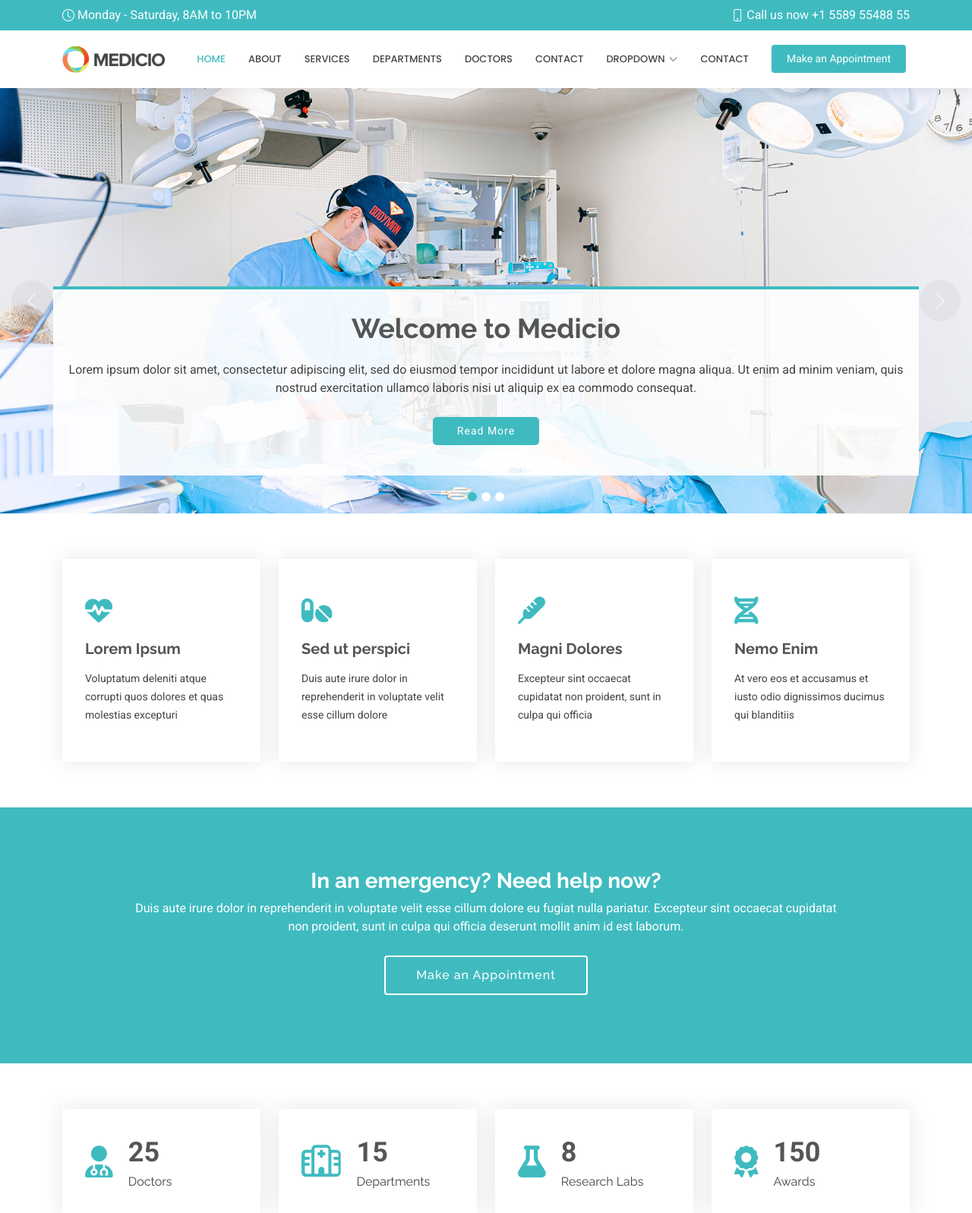
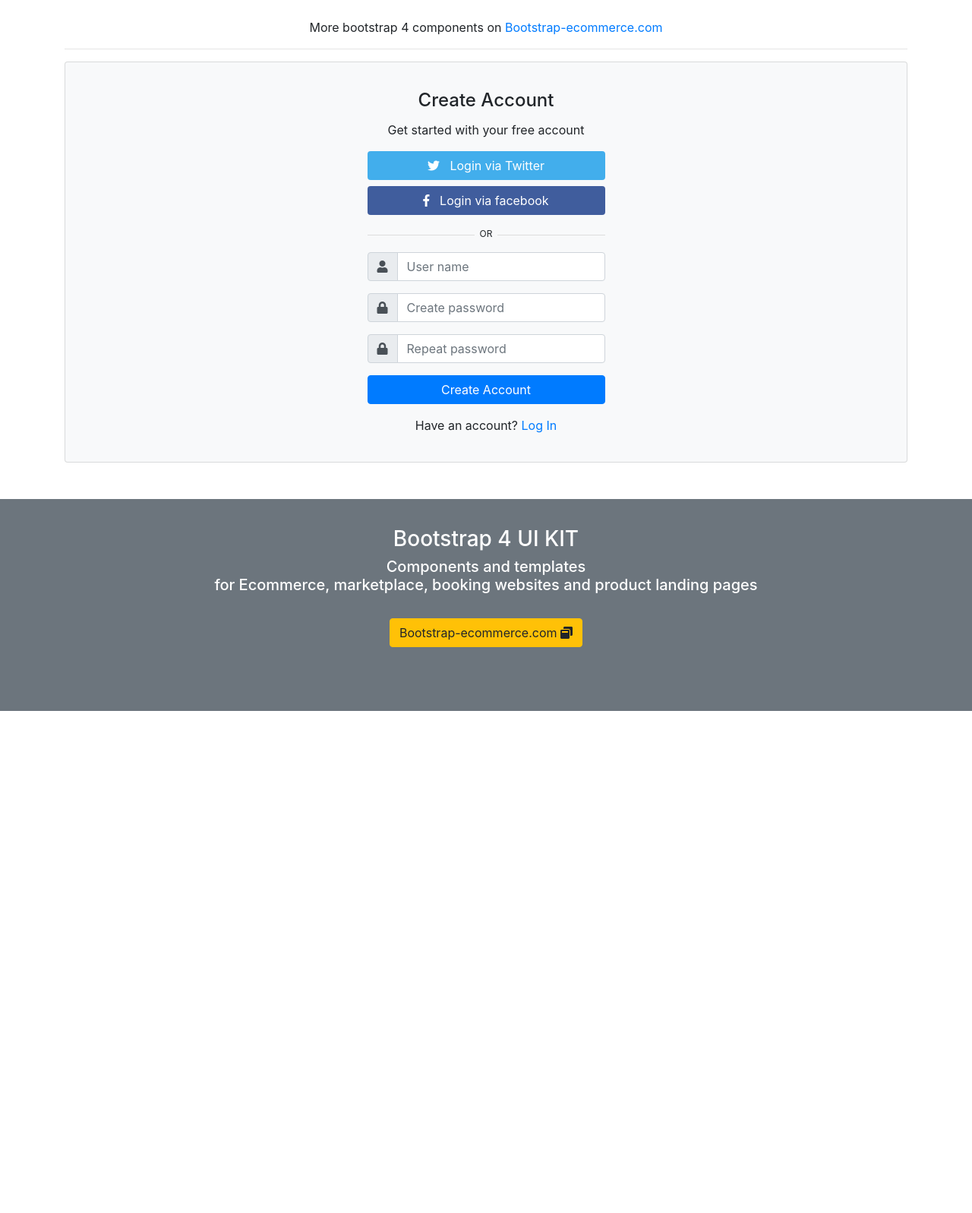
Before and after one commit to kev272/HospitalPlus, a Django app: page / in a window 1280 px wide. Shown: the top 1597 px of the page at 76% size. After the commit the page ends 936 px from the top, so only its background shows below. Run offline with Django 5.2, Linux system fonts and the light colour scheme; some libraries are stand-ins or nearby versions.

Commit message:
third commit

```diff
--- /dev/null
+++ b/Templates/Register.html
@@ -0,0 +1,75 @@
+<link href="//maxcdn.bootstrapcdn.com/bootstrap/4.0.0/css/bootstrap.min.css" rel="stylesheet" id="bootstrap-css">
+<script src="//maxcdn.bootstrapcdn.com/bootstrap/4.0.0/js/bootstrap.min.js"></script>
+<script src="//cdnjs.cloudflare.com/ajax/libs/jquery/3.2.1/jquery.min.js"></script>
+<!------ Include the above in your HEAD tag ---------->
+
+<link rel="stylesheet" href="https://use.fontawesome.com/releases/v5.0.8/css/all.css">
+
+{% load static %}
+<link rel="stylesheet" href="{% static 'css/register.css' %}">
+
+<div class="container">
+<br>  <p class="text-center">More bootstrap 4 components on <a href="http://bootstrap-ecommerce.com/"> Bootstrap-ecommerce.com</a></p>
+<hr>
+
+
+
+
+
+<div class="card bg-light">
+<article class="card-body mx-auto" style="max-width: 400px;">
+	<h4 class="card-title mt-3 text-center">Create Account</h4>
+	<p class="text-center">Get started with your free account</p>
+	<p>
+		<a href="" class="btn btn-block btn-twitter"> <i class="fab fa-twitter"></i>   Login via Twitter</a>
+		<a href="" class="btn btn-block btn-facebook"> <i class="fab fa-facebook-f"></i>   Login via facebook</a>
+	</p>
+	<p class="divider-text">
+        <span class="bg-light">OR</span>
+    </p>
+	<form method="post">
+        {% csrf_token %}
+	<div class="form-group input-group">
+		<div class="input-group-prepend">
+		    <span class="input-group-text"> <i class="fa fa-user"></i> </span>
+		 </div>
+        <input  class="form-control" name="username" placeholder="User name" type="text">
+    </div> <!-- form-group// -->
+
+
+
+
+    <div class="form-group input-group">
+    	<div class="input-group-prepend">
+		    <span class="input-group-text"> <i class="fa fa-lock"></i> </span>
+		</div>
+        <input class="form-control" name="password" placeholder="Create password" type="password" required="required">
+    </div> <!-- form-group// -->
+    <div class="form-group input-group">
+    	<div class="input-group-prepend">
+		    <span class="input-group-text"> <i class="fa fa-lock"></i> </span>
+		</div>
+        <input class="form-control" name="confirm_password" placeholder="Repeat password" type="password" required>
+    </div> <!-- form-group// -->
+    <div class="form-group">
+        <button type="submit" class="btn btn-primary btn-block"> Create Account  </button>
+    </div> <!-- form-group// -->
+    <p class="text-center">Have an account? <a href="{% url 'login' %}">Log In</a> </p>
+</form>
+</article>
+</div> <!-- card.// -->
+
+</div>
+<!--container end.//-->
+
+<br><br>
+<article class="bg-secondary mb-3">
+<div class="card-body text-center">
+    <h3 class="text-white mt-3">Bootstrap 4 UI KIT</h3>
+<p class="h5 text-white">Components and templates  <br> for Ecommerce, marketplace, booking websites
+and product landing pages</p>   <br>
+<p><a class="btn btn-warning" target="_blank" href="http://bootstrap-ecommerce.com/"> Bootstrap-ecommerce.com
+ <i class="fa fa-window-restore "></i></a></p>
+</div>
+<br><br>
+</article>
--- a/Templates/index.html
+++ b/Templates/index.html
@@ -568,7 +568,7 @@
                   <span>Export tempor illum tamen malis malis eram quae irure esse labore quem cillum quid malis quorum velit fore eram velit sunt aliqua noster fugiat irure amet legam anim culpa.</span>
                   <i class="bi bi-quote quote-icon-right"></i>
                 </p>
-                <img src="{% static 'assets/img/testimonials/testimonials-2.jpg' %}"ss="testimonial-img" alt="">
+                <img src="{% static 'assets/img/testimonials/testimonials-2.jpg' %}" class="testimonial-img" alt="">
                 <h3>Sara Wilsson</h3>
                 <h4>Designer</h4>
               </div>
--- a/hospitalapp/urls.py
+++ b/hospitalapp/urls.py
@@ -5,7 +5,7 @@ from hospitalapp import views
 
 urlpatterns = [
     path('admin/', admin.site.urls),
-    path('', views.index , name='index'),
+    path('home/', views.index , name='index'),
     path('starter/', views.starter , name='starter'),
     path('service/', views.service, name='service'),
     path('about/', views.about, name='about'),
@@ -14,4 +14,10 @@ urlpatterns = [
     path('doctors/', views.doctors, name='doctors'),
     path('appointment/', views.appointment, name='appointment'),
     path('contacts/', views.contact, name='contact'),
+    path('show/', views.show, name='show'),
+    path('delete/<int:id>', views.delete),
+    path('edit/<int:id>', views.edit, name='edit'),
+    path('', views.register, name='register'),
+    path('login/', views.login_view, name='login'),
+
 ]
--- a/hospitalapp/views.py
+++ b/hospitalapp/views.py
@@ -1,4 +1,7 @@
-from django.shortcuts import render,redirect
+from django.contrib import messages
+from django.contrib.auth import authenticate, login
+from django.contrib.auth.models import User
+from django.shortcuts import render, redirect, get_object_or_404
 from hospitalapp.models import *
 # Create your views here.
 def index(request):
@@ -31,7 +34,7 @@ def contact(request):
 
        )
        mycontacts.save()
-       return redirect('/contacts/')
+       return redirect('/contacts')
    else:
        return render(request, 'Contact.html')
 def appointment(request):
@@ -46,6 +49,74 @@ def appointment(request):
            message = request.POST['message'],
        )
       myappointments.save()
-      return redirect('/Appointment/')
+      return redirect('/show')
    else:
        return render(request,'Appointment.html')
+def show(request):
+    #to fetch info stored in models and display them
+    all = appointment.objects.all() #appointment is the name of the model
+    return render(request, 'show.html', {'all': all})
+
+def delete(request,id):
+    deleteappointment = appointment.objects.get(id=id) #name of model
+    deleteappointment.delete()
+    return redirect("/show")
+
+def edit(request,id):
+    appointment = get_object_or_404(Appointment, id=id)
+    if request.method == "POST":
+        appointment.name = request.POST.get('name')
+        appointment.email = request.POST.get('email')
+        appointment.phone = request.POST.get('phone')
+        appointment.date = request.POST.get('date')
+        appointment.department = request.POST.get('department')
+        appointment.doctor = request.POST.get('doctor')
+        appointment.message = request.POST.get('message')
+        appointment.save()
+        return redirect("/show")
+
+    else:
+        return render(request,'Edit.html' , {'appointment':appointment})
+
+def register(request):
+    """ Show the registration form """
+    if request.method == 'POST':
+        username = request.POST['username']
+        password = request.POST['password']
+        confirm_password = request.POST['confirm_password']
+
+        # Check the password
+        if password == confirm_password:
+            try:
+                user = User.objects.create_user(username=username, password=password)
+                user.save()
+
+                # Display a message
+                messages.success(request, "Account created successfully")
+                return redirect('/login')
+            except:
+                # Display a message if the above fails
+                messages.error(request, "Username already exist")
+        else:
+            # Display a message saying passwords don't match
+            messages.error(request, "Passwords do not match")
+
+    return render(request, 'register.html')
+
+def login_view(request):
+    if request.method == "POST":
+        username = request.POST['username']
+        password = request.POST['password']
+
+        user = authenticate(request, username=username, password=password)
+
+        # Check if the user exists
+        if user is not None:
+            # login(request, user)
+            login(request, user)
+            messages.success(request, "You are now logged in!")
+            return redirect('/home')
+        else:
+            messages.error(request, "Invalid login credentials")
+
+    return render(request, 'login.html')
--- /dev/null
+++ b/static/css/register.css
@@ -0,0 +1,30 @@
+.divider-text {
+    position: relative;
+    text-align: center;
+    margin-top: 15px;
+    margin-bottom: 15px;
+}
+.divider-text span {
+    padding: 7px;
+    font-size: 12px;
+    position: relative;
+    z-index: 2;
+}
+.divider-text:after {
+    content: "";
+    position: absolute;
+    width: 100%;
+    border-bottom: 1px solid #ddd;
+    top: 55%;
+    left: 0;
+    z-index: 1;
+}
+
+.btn-facebook {
+    background-color: #405D9D;
+    color: #fff;
+}
+.btn-twitter {
+    background-color: #42AEEC;
+    color: #fff;
+}
```
Also changed, not shown: Templates/Edit.html (added, +77 -0 lines), Templates/Login.html (added, +71 -0 lines), Templates/Show.html (added, +37 -0 lines), static/css/login.css (added, +89 -0 lines), db.sqlite3, hospitalapp/admin.py (line endings or trailing spaces).
